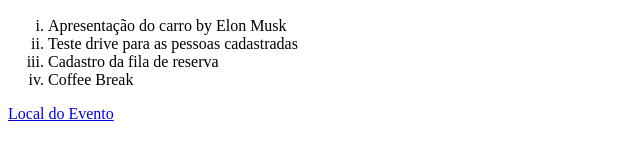
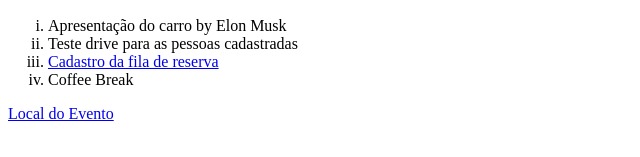
Before and after one commit to FelipeGregue/FrontEnd, a plain HTML site: page Aula1/tesla.html in a window 1280 px wide. Shown: the part 481-638 px from the top of the page, without its empty margins (0-640 px from the left). Drawn offline with Linux system fonts and the light colour scheme.

Commit message:
Adicionando Link Cadastro Reserva

```diff
--- a/Aula1/tesla.html
+++ b/Aula1/tesla.html
@@ -11,7 +11,9 @@
     <ol type="i">
         <li>Apresentação do carro by Elon Musk</li>
         <li>Teste drive para as pessoas cadastradas</li>
-        <li>Cadastro da fila de reserva</li>
+        <li>
+            <a href = "http://127.0.0.1:3000/cadastro.html">Cadastro da fila de reserva </a>
+        </li>
         <li>Coffee Break</li>
     </ol>
     <a href = https://maps.app.goo.gl/rWsbNRb5GRttDsyV6>Local do Evento </a>
```
Also changed, not shown: Aula1/cadastro.html (+9 -0 lines).
